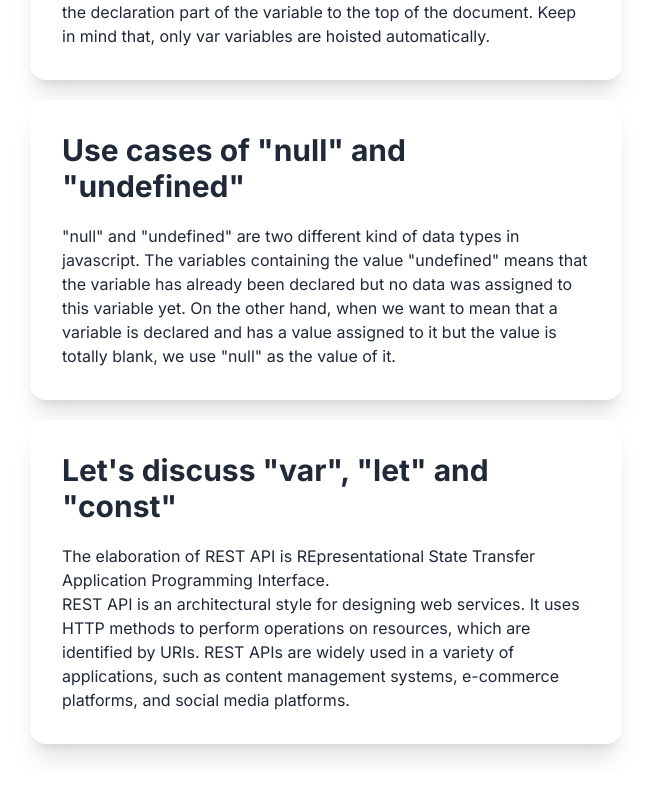
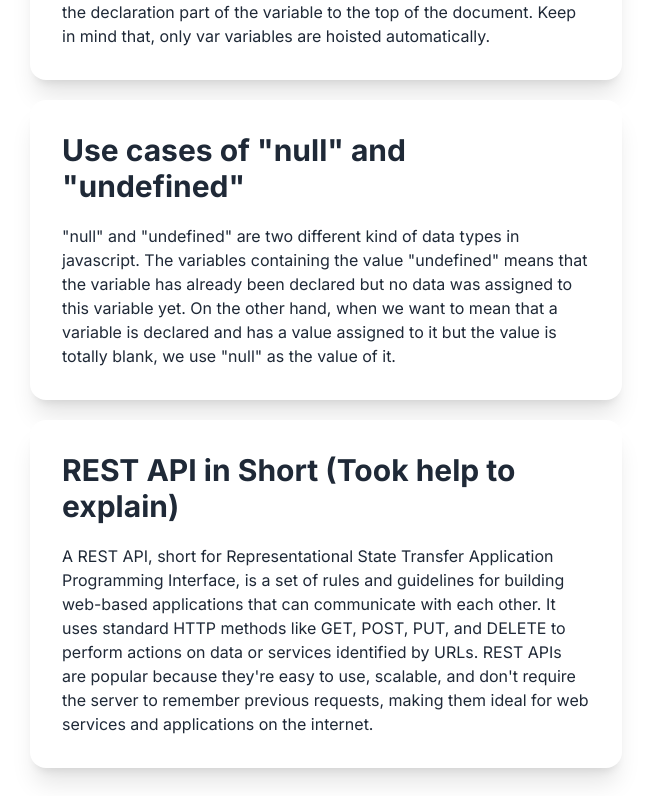
Before and after one commit to DressedHuman/PHTube, a plain HTML site: page blog.html in a window 1280 px wide. Shown: the part 1095-1891 px from the top of the page, without its empty margins (314-965 px from the left). Before the commit the page ends 1867 px from the top, so only its background shows below. Drawn offline with nearby package versions, Linux system fonts and the light colour scheme.

Commit message:
modified the blog pages post about rest api

```diff
--- a/blog.html
+++ b/blog.html
@@ -91,10 +91,8 @@
             </div>
             <div class="card bg-base-100 shadow-xl">
                 <div class="card-body mx-auto">
-                    <h2 class="card-title mb-3 text-3xl">Let's discuss "var", "let" and "const"</h2>
-                    <p> The elaboration of REST API is REpresentational State Transfer Application Programming Interface.
-                        <br>
-                        REST API is an architectural style for designing web services. It uses HTTP methods to perform operations on resources, which are identified by URIs. REST APIs are widely used in a variety of applications, such as content management systems, e-commerce platforms, and social media platforms.</p>
+                    <h2 class="card-title mb-3 text-3xl">REST API in Short (Took help to explain)</h2>
+                    <p>A REST API, short for Representational State Transfer Application Programming Interface, is a set of rules and guidelines for building web-based applications that can communicate with each other. It uses standard HTTP methods like GET, POST, PUT, and DELETE to perform actions on data or services identified by URLs. REST APIs are popular because they're easy to use, scalable, and don't require the server to remember previous requests, making them ideal for web services and applications on the internet.</p>
                 </div>
             </div>
         </div>
```
